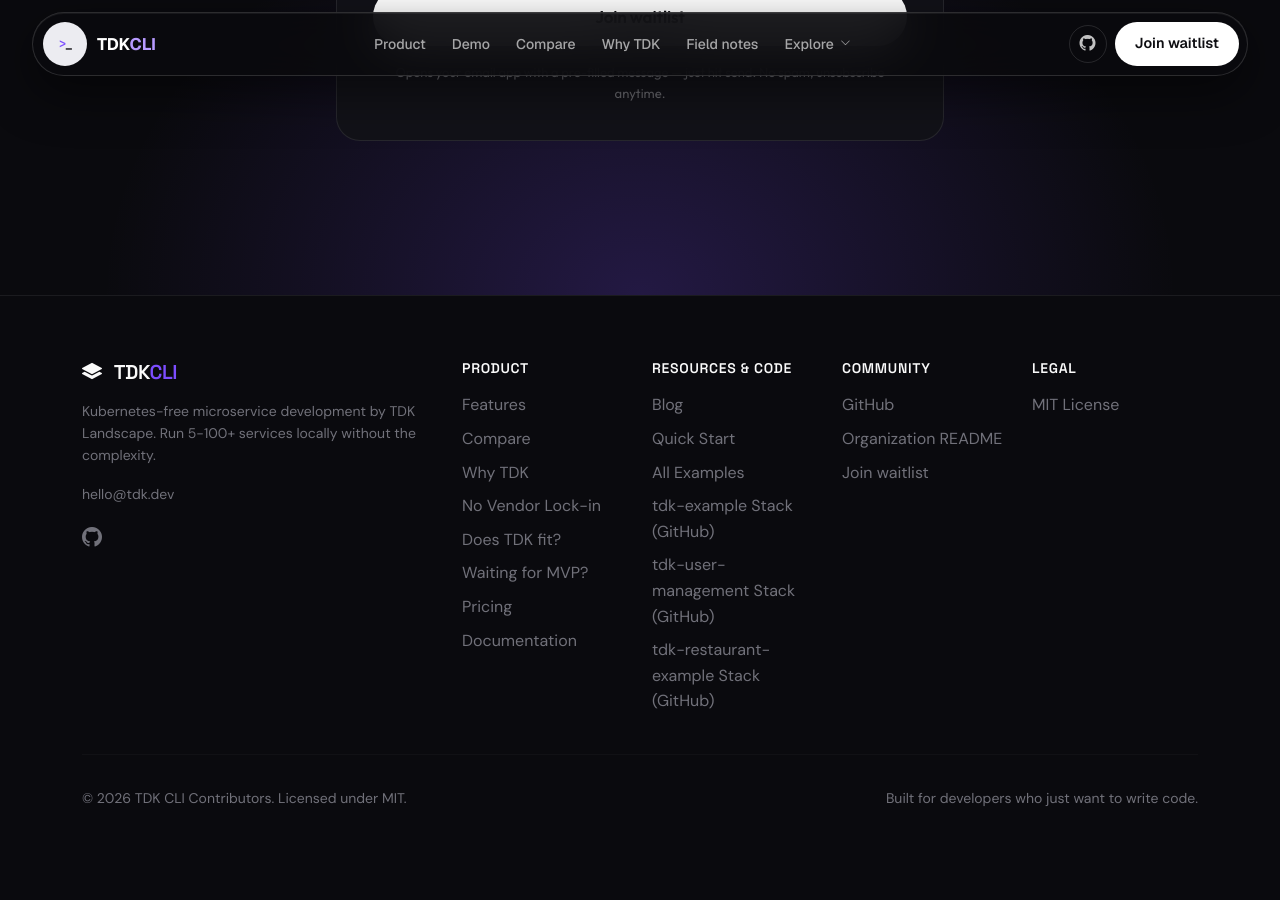
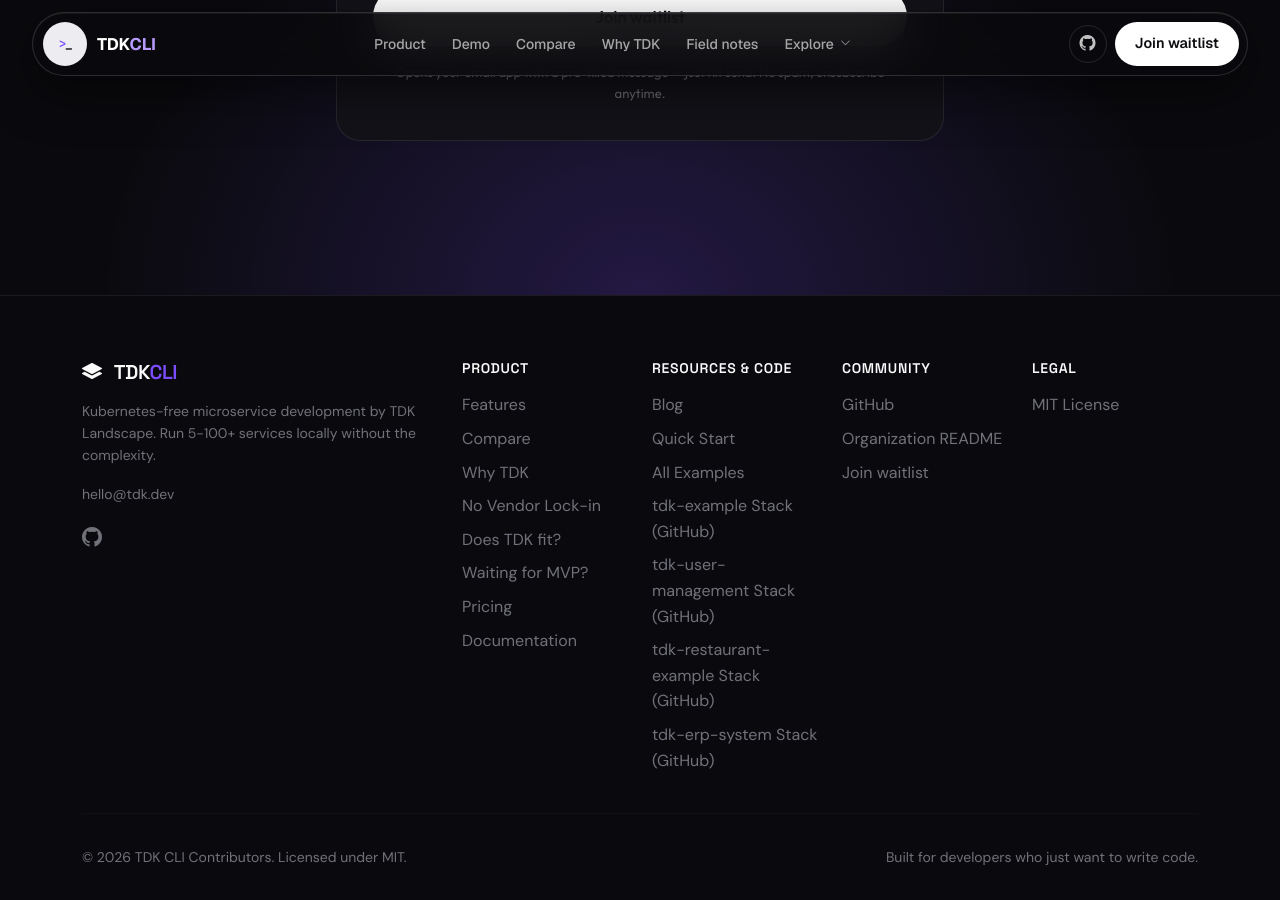
Before and after one commit to tdk-landscape/tdk-website, a Jekyll site: the page built from index.html, in a window 1280 px wide and 900 px high, scrolled down 10907 px. Built offline with Jekyll 4.4.1, drawn with Linux system fonts in a browser that asks for light colours; nearby versions of some CDN libraries; some web fonts are replaced; before the commit the page ends 11748 px from its top, so only the background shows below that.

Commit message:
Add tdk-erp-system links to navigation and footer
- Add ERP system to navigation dropdown menu with building icon
- Add ERP system to footer Resources & Code section
- Link descriptions reference ERP service count and domains
- Maintains consistency with existing example links

Generated with [Devin](https://devin.ai)

Co-Authored-By: Devin <158243242+devin-ai-integration[bot]@users.noreply.github.com>

```diff
--- a/_includes/footer.html
+++ b/_includes/footer.html
@@ -43,6 +43,7 @@
           <li><a href="https://github.com/tdk-landscape/tdk-example" target="_blank" rel="noopener">tdk-example Stack (GitHub)</a></li>
           <li><a href="https://github.com/tdk-landscape/tdk-user-management" target="_blank" rel="noopener">tdk-user-management Stack (GitHub)</a></li>
           <li><a href="https://github.com/tdk-landscape/tdk-restaurant-example" target="_blank" rel="noopener">tdk-restaurant-example Stack (GitHub)</a></li>
+          <li><a href="https://github.com/tdk-landscape/tdk-erp-system" target="_blank" rel="noopener">tdk-erp-system Stack (GitHub)</a></li>
         </ul>
       </div>
 
--- a/_includes/navigation.html
+++ b/_includes/navigation.html
@@ -35,6 +35,10 @@
             <i class="bi bi-shop" aria-hidden="true"></i>
             <span><strong>tdk-restaurant-example (GitHub)</strong><small>Reservations, kitchen, menu &amp; floor ops</small></span>
           </a>
+          <a href="https://github.com/tdk-landscape/tdk-erp-system" target="_blank" rel="noopener">
+            <i class="bi bi-building" aria-hidden="true"></i>
+            <span><strong>tdk-erp-system (GitHub)</strong><small>{{ site.data.tdk.erp_services }} services across {{ site.data.tdk.erp_domains }} domains</small></span>
+          </a>
           <a href="{{ '/fit/' | relative_url }}">
             <i class="bi bi-sliders" aria-hidden="true"></i>
             <span><strong>Does TDK fit?</strong><small>Check your stack in 30 seconds</small></span>
```
